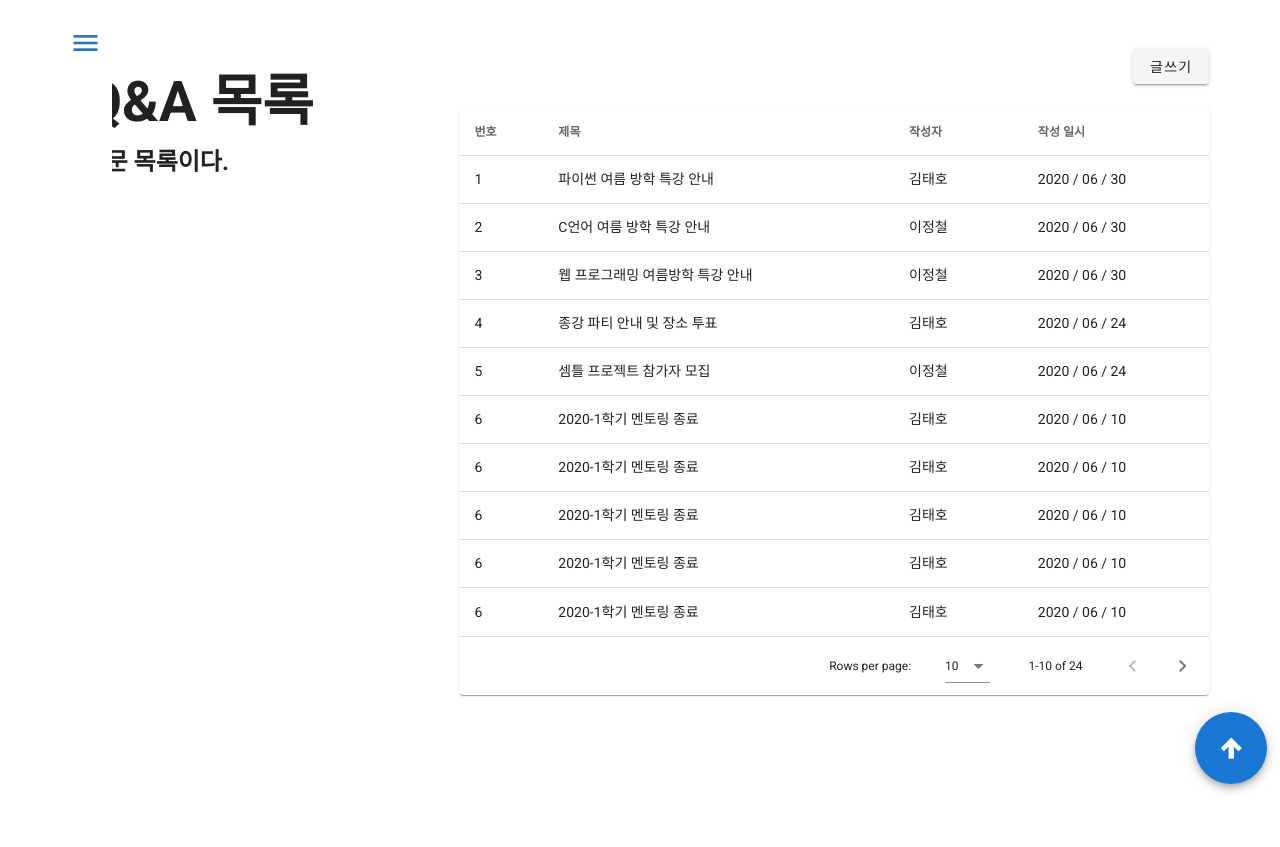
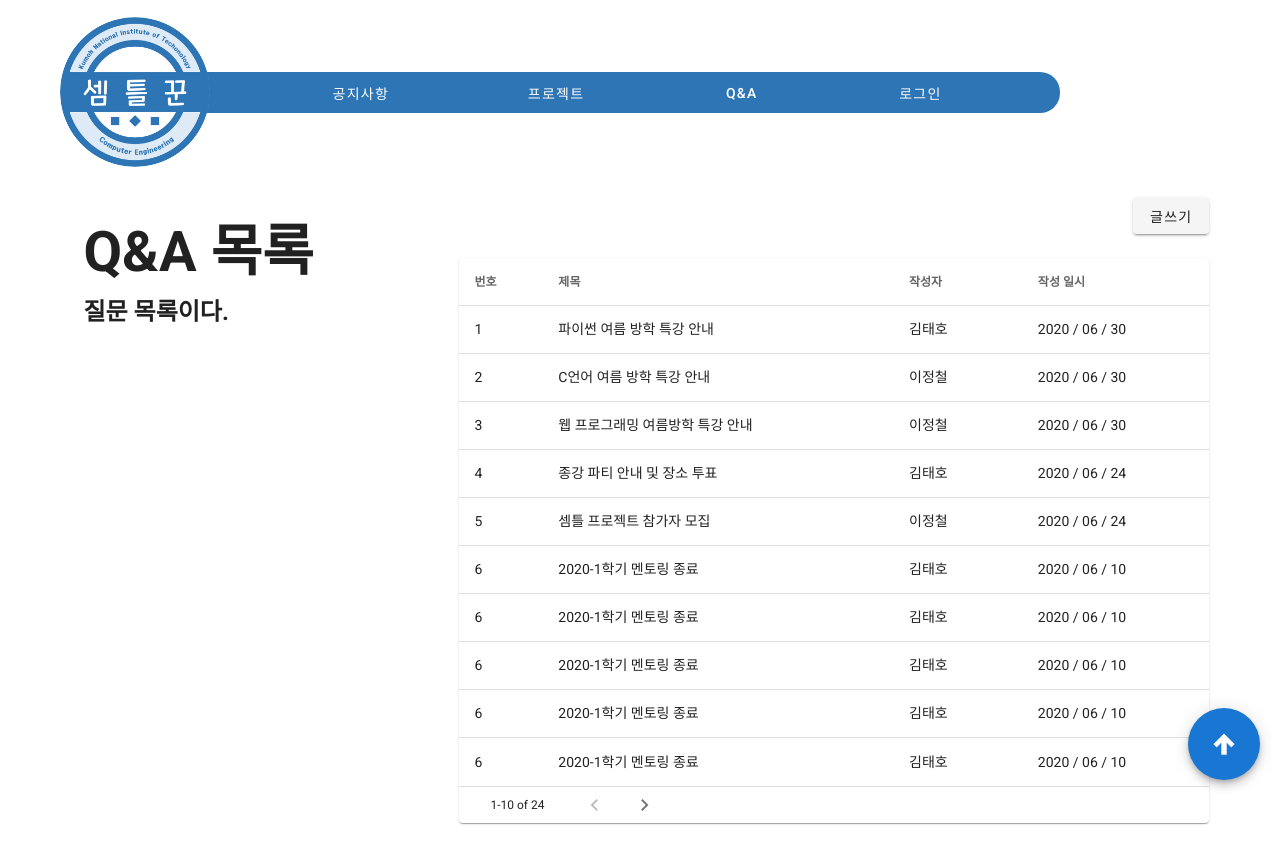
Before and after one commit to semtlekkun/semtleProject-front, a Vue app: page /qna/list in a window 1280 px wide. Before the commit the page ends 812 px from the top, so only its background shows below. Built offline with nearby package versions, Linux system fonts and the light colour scheme.

Commit message:
2020/08/05 adminMenu 추가완료 사이즈별 메뉴바 적용완료 사이즈 조정 완료

```diff
--- a/src/App.vue
+++ b/src/App.vue
@@ -1,45 +1,66 @@
 <template>
   <v-app>
     <v-main>
+      <MobileMenuBar v-show="isMobile"/>
       <v-container>
-        <v-row id="stickyMenu" v-if="$route.name !== 'login'">
-          <v-col >
-             <MobileMenuBar />
-             <!-- <PCMenuBar /> -->
+        <v-row :id="!isMobile && 'stickyMenu'" v-if="$route.name !== 'login'">
+          <v-col>
+            <router-link to="/" v-show="isMobile || $route.name === 'adminMenu'" >
+              <v-img width="200px"
+              class="mx-auto mt-13"
+              src="./assets/logo.png"/>
+            </router-link>
+
+            <PCMenuBar v-show="!isMobile &&  $route.name !== 'adminMenu'" />
           </v-col>
-          <!-- <v-col class="text-right">
-            <loginBtn v-if="!isLogin"/>
-            <logoutBtn v-else/>
-          </v-col> -->
         </v-row>
-      <v-row>
-        <v-col>
-          <router-view />
-        </v-col>
-      </v-row>
+        <v-row>
+          <v-col>
+            <router-view />
+          </v-col>
+        </v-row>
       </v-container>
       <TopBtn v-if="$route.name !== 'login'"/>
+      <AdminBtn v-if="$route.name === 'Home'"/>
     </v-main>
   </v-app>
 </template>
 
 <script>
 import TopBtn from "./components/TopBtn.vue";
-// import PCMenuBar from './components/MainMenuBar.vue';
+import PCMenuBar from './components/MainMenuBar.vue';
 import MobileMenuBar from './components/SideBar.vue';
+import AdminBtn from './components/AdminBtn.vue';
 
 export default {
   name: "App",
+  beforeMount(){
+    this.windowResize();
+    window.addEventListener('resize', this.windowResize);
+  },
 
   components: {
     TopBtn,
-    // PCMenuBar,
+    PCMenuBar,
     MobileMenuBar,
+    AdminBtn
   },
 
   data: () => ({
+    isMobile : false,
     isLogin: false
   }),
+
+  methods:{
+    windowResize(){
+      if(window.innerWidth <= 1263){
+        this.isMobile = true;
+      }
+      else{
+        this.isMobile = false;
+      }
+    }
+  }
 };
 </script>
 
@@ -47,11 +68,13 @@ export default {
 *{
     text-decoration: none;
 }
-
 #stickyMenu{
   position: sticky;
   top: 5px;
   z-index: 99999;
 }
 
+::-webkit-scrollbar {
+    display: none;
+}
 </style>
--- /dev/null
+++ b/src/components/AdminBtn.vue
@@ -0,0 +1,24 @@
+<template>
+  <div>
+    <router-link to="/admin/menu" >
+        <v-img class="top_btn" src="../assets/adminBtn.png" width="70"/>
+    </router-link>
+  </div>
+</template>
+
+<script>
+export default {
+  methods: {
+
+  },
+};
+</script>
+
+<style scoped>
+.top_btn {
+  right: 110px;
+  bottom: 20px;
+  position: fixed;
+  z-index: 999;
+}
+</style>
--- a/src/components/MainMenuBar.vue
+++ b/src/components/MainMenuBar.vue
@@ -1,16 +1,16 @@
 <template>
-  <v-container id="container">
-    <v-row>
-      <v-col>
+    <div id="container">
       <router-link to="/">
         <img src="../assets/mainLogo.png"
           width="150px" id="logo"
         @mouseover="menuOpen"
         @mouseleave="menuClose"/>
       </router-link>
-        <div id="box"
+
+      <div id="transBox"
       @mouseover="menuOpen"
         @mouseleave="menuClose">
+        <div id="box">
 
           <div class="dummy1"></div>
 
@@ -24,9 +24,8 @@
 
           <div class="dummy2"></div>
         </div>
-      </v-col>
-    </v-row>
-  </v-container>
+      </div>
+    </div>
 </template>
 
 <script>
@@ -56,8 +55,8 @@ export default {
 
         {
           Items: [
-            { title: "프로젝트 목록", url:'/project/list' },
-            { title: "프로젝트 공고", url: '/project/announce/list' },
+            { title: "목록", url:'/project/list' },
+            { title: "공고", url: '/project/announce/list' },
           ],
           url: '',
           Title: "프로젝트",
@@ -88,13 +87,13 @@ export default {
     // 메뉴가 펼쳐지는 함수
     menuOpen() {
       if (this.controller) {
-        let boxObj = document.querySelector("#box");
-        boxObj.style.width = "1200px";
+        let boxObj = document.querySelector("#transBox");
+        boxObj.style.width = "1000px";
         boxObj.style.transition = ".5s";
       }
       else if(this.subMenu){
-        let boxObj = document.querySelector("#box");
-        boxObj.style.width = "1200px";
+        let boxObj = document.querySelector("#transBox");
+        boxObj.style.width = "1000px";
       }
       // console.log(this.subMenu)
     },
@@ -102,7 +101,7 @@ export default {
     // 메뉴가 닫히는 함수
     menuClose() {
       if (this.controller) {
-        let boxObj = document.querySelector("#box");
+        let boxObj = document.querySelector("#transBox");
         boxObj.style.width = "0px";
         boxObj.style.transition = ".5s";
       }
@@ -133,24 +132,33 @@ export default {
 </script>
 
 <style scoped>
-
+#transBox{
+  /* background: red; */
+  transform: translateY(-105%);
+  height: 150px;
+  width: 1000px;
+  border-radius: 100px 0 0 100px;
+}
 #container {
   height: 150px;
 }
 
 #logo {
-  position: absolute;
-  top: 5px;
+  /* position: absolute;
+  top: 5px; */
+  position: relative;
   z-index: 100;
   border-radius: 100%;
 }
 
 #box {
-  position: absolute;
-  top: 60.5px;
+  /* position: absolute;
+  top: 60.5px; */
+  /* position: absolute; */
+  transform: translateY(137%);
   background-color: rgb(46, 117, 182);
-  width: 1200px;
-  height: 39.5px;
+
+  height: 40.5px;
   transition: 0.4s;
   margin-left: 4px;
   border-radius: 20px;
@@ -158,6 +166,8 @@ export default {
   display: flex;
   justify-content: space-between;
   align-items: center;
+
+  overflow: hidden;
 }
 
 .child {
@@ -168,11 +178,9 @@ export default {
 
 .dummy1 {
   width: 150px;
-  height: 40px;
 }
 
 .dummy2 {
   width: 0px;
-  height: 39.5px;
 }
 </style>
--- a/src/components/MenuElement.vue
+++ b/src/components/MenuElement.vue
@@ -14,7 +14,7 @@
         </v-btn>
       </router-link>
     </template>
-    <v-list flat class="pa-0 ma-0">
+    <v-list flat class="pa-0 ma-0 text-center">
       <v-list-item-group>
         <router-link
           v-for="(item, index) in Attribute.Items"
--- a/src/components/SideBar.vue
+++ b/src/components/SideBar.vue
@@ -1,7 +1,5 @@
 <template>
-    <div id="app">
-        <v-app id="inspire">
-
+    <div :class="drawer && 'isOpen'" id="app">
         <v-app-bar-nav-icon
             x-large
             @click.stop="drawer = !drawer"
@@ -13,6 +11,7 @@
             v-model="drawer"
             absolute
             temporary
+            width="280px"
         >
             <v-list-item>
 
@@ -20,7 +19,7 @@
                 <v-img class="mx-auto my-4"
                 :max-height="imgSize"
                 :max-width="imgSize"
-                    src="../assets/logo.png"></v-img>
+                src="../assets/mainLogo.png"></v-img>
             </v-list-item-content>
 
             </v-list-item>
@@ -56,7 +55,6 @@
 
             </v-list>
         </v-navigation-drawer>
-        </v-app>
     </div>
 </template>
 
@@ -73,26 +71,38 @@
                     { name: 'QnA', sub: null, method:()=>{}},
                 ],
             }
-        },
+        }
     }
 </script>
 
 <style scoped>
     #app{
-        position: absolute;
+        position: fixed;
+        top:0;
+        left:0;
+        width: 100vw;
+        height: 100vh;
+        padding-top: 20px;
+        padding-left: 20px;
     }
+
+    .isOpen{
+        z-index: 9999999999999999;
+    }
+
     .logoImg{
         width:100%;
     }
     .hamburgerClose{
         transition: all 0.2s;
         color:rgb(46,117,182) !important;
+        z-index: 0;
     }
     .hamburgerOpen{
         transition: all 0.2s;
-        position: absolute;
-        left: 256px;
-        z-index:9999;
+        /* position: absolute; */
+        left: 280px;
+        z-index:9999999999999;
         color: white !important;
     }
     .closeProject{
@@ -100,4 +110,8 @@
         padding:0;
         margin:0;
     }
+    .v-icon::before{
+        font-size: 50px;
+        /* color: red; */
+    }
 </style>
--- a/src/components/Table.vue
+++ b/src/components/Table.vue
@@ -177,6 +177,8 @@
     }
 </script>
 
-<style scoped>
-
+<style>
+.v-data-footer__select{
+    display: none !important;
+}
 </style>
--- a/src/components/TopBtn.vue
+++ b/src/components/TopBtn.vue
@@ -22,8 +22,8 @@ export default {
 
 <style scoped>
 .top_btn {
-  right: 1%;
-  bottom: 2%;
+  right: 20px;
+  bottom: 20px;
   position: fixed;
   z-index: 999;
 }
--- a/src/router/index.js
+++ b/src/router/index.js
@@ -88,6 +88,11 @@ const routes = [
     path: '/project/announce/list',
     name: 'projectAnnounceList',
     component: ()=>import('../views/ProjectAnnounceList.vue')
+  },
+  {
+    path: '/admin/menu',
+    name: 'adminMenu',
+    component: ()=> import('../views/AdminMenu.vue')
   }
 ]
 
--- /dev/null
+++ b/src/views/AdminMenu.vue
@@ -0,0 +1,46 @@
+<template>
+    <div>
+        <v-row class="text-center">
+            <v-col>
+                <router-link to="/admin/notice">
+                    <v-btn class="py-10" block>
+                        공지사항 글쓰기
+                    </v-btn>
+                </router-link>
+            </v-col>
+            <v-col>
+                <router-link to="/admin/member">
+                    <v-btn class="py-10" block>
+                        멤버관리
+                    </v-btn>
+                </router-link>
+            </v-col>
+        </v-row>
+        <v-row class="text-center">
+            <v-col>
+                <router-link to="/admin/mentor">
+                    <v-btn class="py-10" block>
+                        역대 간부관리
+                    </v-btn>
+                </router-link>
+            </v-col>
+            <v-col>
+                <router-link to="/">
+                    <v-btn class="py-10" block>
+                        기타
+                    </v-btn>
+                </router-link>
+            </v-col>
+        </v-row>
+    </div>
+</template>
+
+<script>
+    export default {
+
+    }
+</script>
+
+<style scoped>
+
+</style>
--- a/src/views/Home.vue
+++ b/src/views/Home.vue
@@ -1,33 +1,30 @@
 <template>
   <v-container>
     <v-row>
-      <v-col>
       <v-col>
         <v-row>
           <v-col>
             <h1>공지사항</h1>
           </v-col>
-              <v-col class="text-right">
+          <v-col class="text-right my-auto">
             <router-link to="/notice/list">
-                  <v-btn>더보기</v-btn>
+              <v-btn outlined>더보기</v-btn>
             </router-link>
           </v-col>
         </v-row>
         <Table :perPage="5"/>
-          </v-col>
-          <v-col>
-            <v-row>
+
+        <v-row class="mt-15">
           <v-col>
             <h1>프로젝트 공고</h1>
           </v-col>
-              <v-col class="text-right">
+          <v-col class="text-right my-auto">
             <router-link to="/project/announce/list">
-                  <v-btn>더보기</v-btn>
+              <v-btn outlined>더보기</v-btn>
             </router-link>
           </v-col>
         </v-row>
         <Table :perPage="5"/>
-          </v-col>
       </v-col>
 
       <v-col>
@@ -35,9 +32,9 @@
           <v-col>
             <h1>최근 프로젝트</h1>
           </v-col>
-          <v-col class="text-right">
+          <v-col class="text-right my-auto">
             <router-link to="/project/list">
-              <v-btn>더보기</v-btn>
+              <v-btn outlined>더보기</v-btn>
             </router-link>
           </v-col>
         </v-row>
@@ -131,7 +128,7 @@ export default {
 
 <style scoped>
 #projectView{
-  max-height: 800px;
+  max-height: 785px;
   overflow: auto;
 }
 </style>
--- a/src/views/Login.vue
+++ b/src/views/Login.vue
@@ -1,5 +1,5 @@
 <template>
-  <v-container>
+  <v-container id="loginPage">
     <LoginLogo></LoginLogo>
     <LoginForm></LoginForm>
   </v-container>
@@ -16,3 +16,9 @@ export default {
   },
 };
 </script>
+
+<style scoped>
+  #loginPage{
+    transform: translateY(25%);
+  }
+</style>
```
Also changed, not shown: src/assets/adminBtn.png (added). Lines whose indentation alone changed are shown as unchanged.
